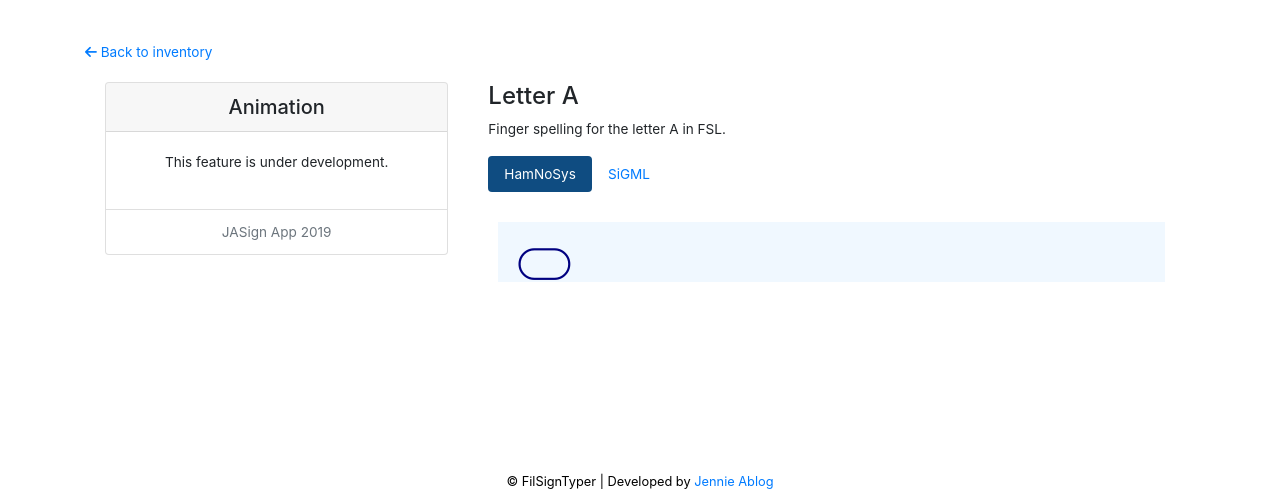
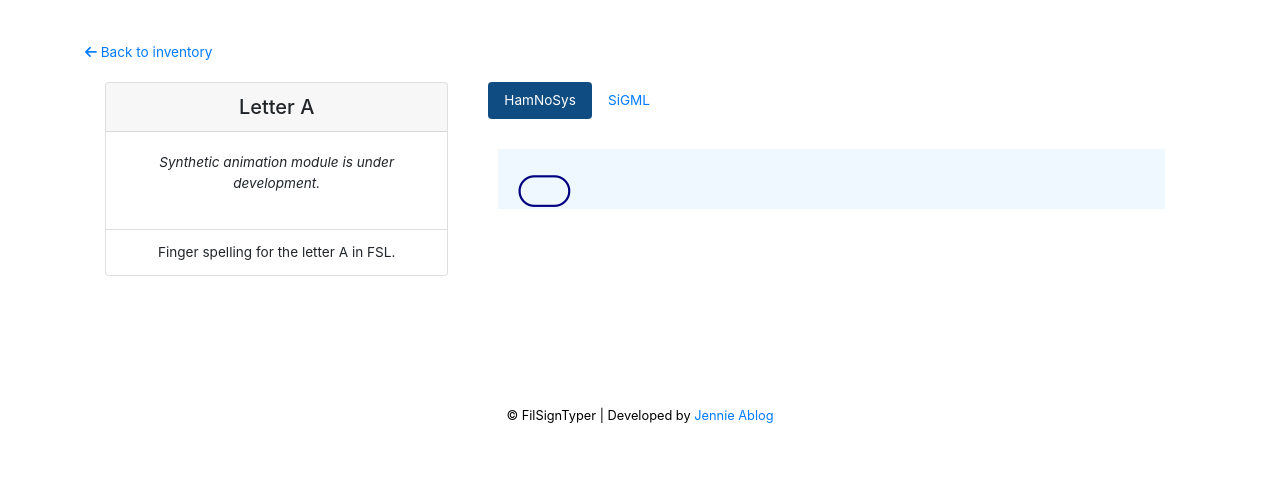
Before and after one commit to jennieablog/syntheticfsl, a Django app: page /inventory/handshapes/8/ in a window 1280 px wide. Shown: the part 58-552 px from the top of the page. Run offline with Django 3.2, Linux system fonts and the light colour scheme; data comes from the database, SQL or seed files in the repository; some libraries are stand-ins or nearby versions.

Commit message:
Formatted details page

```diff
--- a/inventory/templates/inventory/handshape_detail.html
+++ b/inventory/templates/inventory/handshape_detail.html
@@ -45,20 +45,15 @@
 			<div class="detail">
 				<div class="detail-1">
 					<div class="card text-center">
-						<h5 class="card-header">Animation</h5>
+						<h5 class="card-header">{{handshape.name}}</h5>
 							<!-- Animation Box -->
 							<div class="card-body mb-3">
-								This feature is under development.
+								<em>Synthetic animation module is under development.</em>
 							</div>
-							<div class="card-footer bg-transparent text-muted">JASign App 2019</div>
+							<div class="card-footer bg-transparent">{{handshape.description}}</div>
 					</div>
 				</div>
 				<div class="detail-2">
-
-						<h4>
-						{{handshape.name}}
-						</h4>
-						<p>{{handshape.description}}</p>
 						<!-- Nav Items -->
 						<ul class="nav nav-pills" id="pills-tab" role="tablist">
 							<li class="nav-item">
--- a/signtyper/settings.py
+++ b/signtyper/settings.py
@@ -23,7 +23,7 @@ BASE_DIR = os.path.dirname(os.path.dirname(os.path.abspath(__file__)))
 SECRET_KEY = '@58!z%axj)^=pt^e74=uw%i4r1*n%d%-+6uer^ho95(_@%q-_k'
 
 # SECURITY WARNING: don't run with debug turned on in production!
-DEBUG = True
+DEBUG = False
 
 ALLOWED_HOSTS = ['localhost', 'signtyper.herokuapp.com']
 
```
